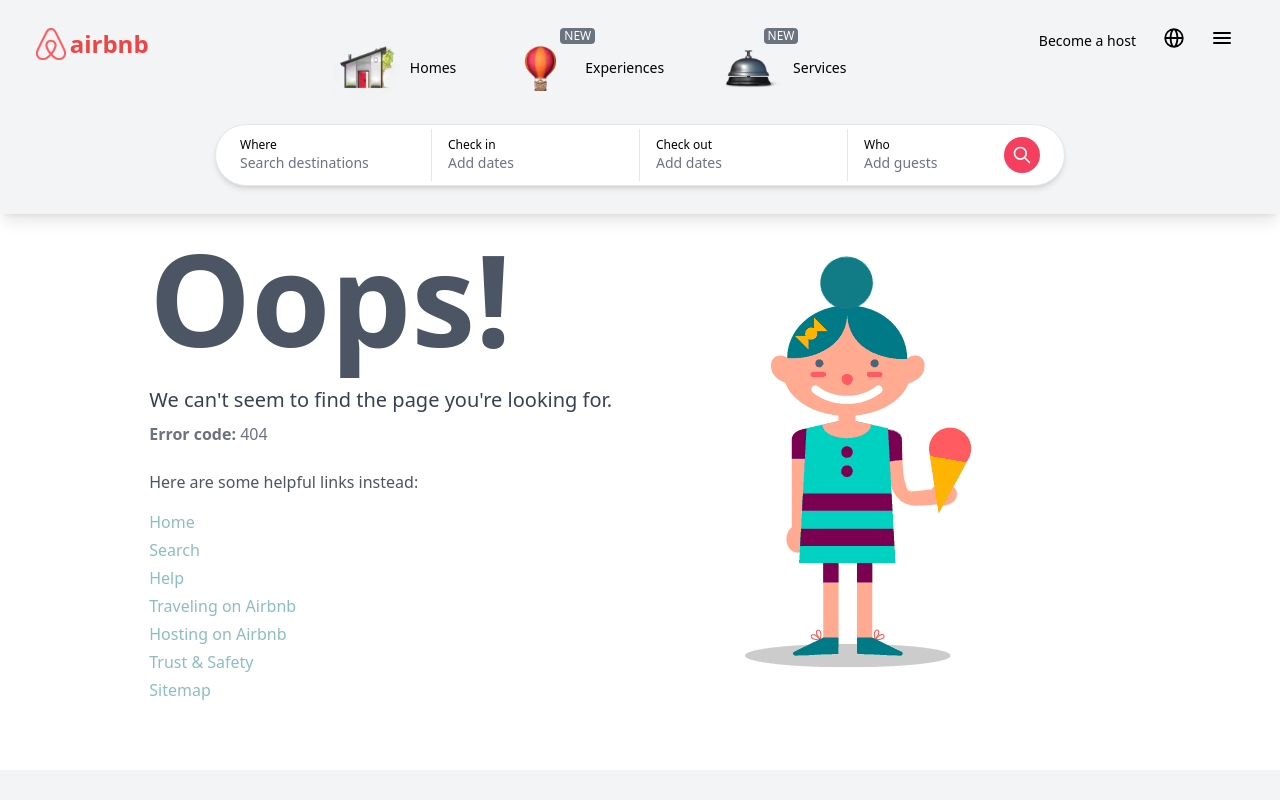
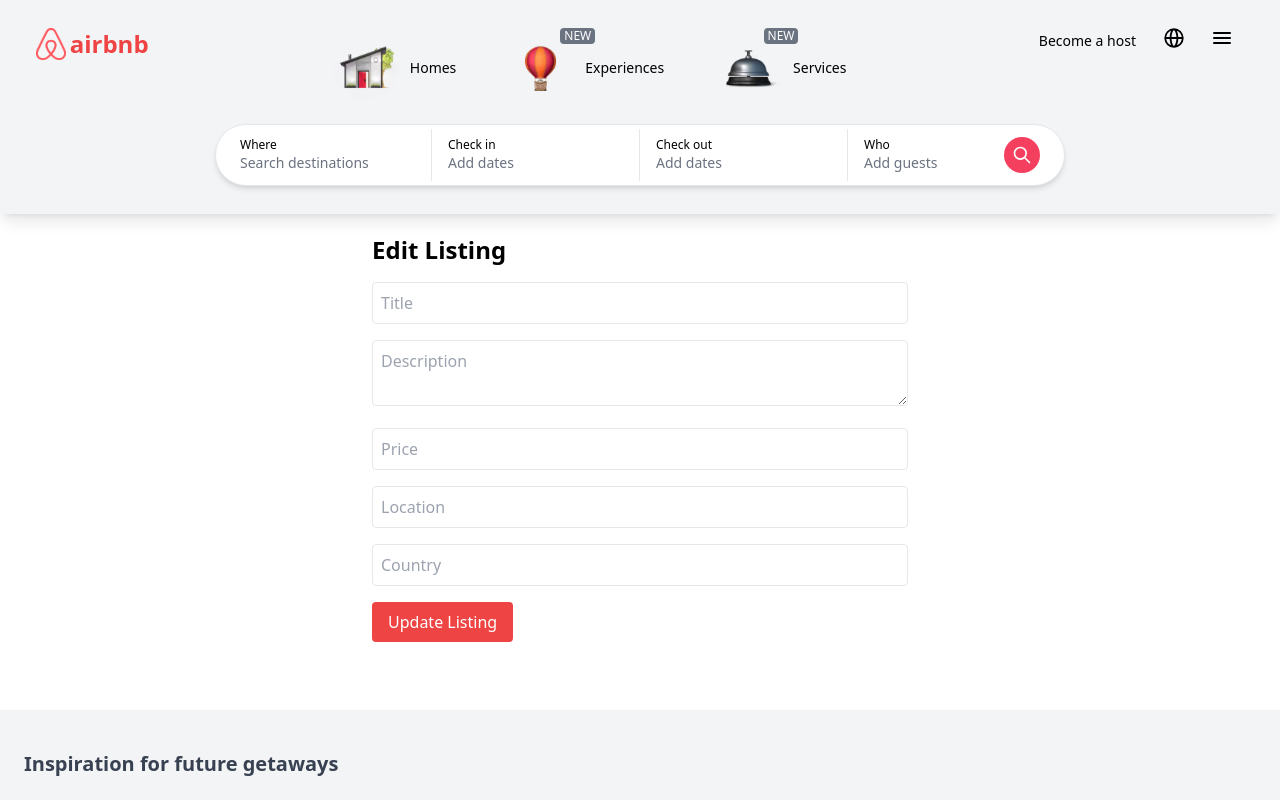
Before and after one commit to Ritik-Thakur-sudo/Wanderlust, a React (Vite) app in the folder frontend/: page /listings/1/edit in a window 1280 px wide. Shown: the top 800 px of the page. Built offline with nearby package versions, Linux system fonts and the light colour scheme; no server answers.

Commit message:
Create an Edit page to edit listing and set it routes

```diff
--- a/frontend/src/App.jsx
+++ b/frontend/src/App.jsx
@@ -10,6 +10,7 @@
 import Services from "./pages/Services";
 import NotFound from "./pages/NotFound";
 import Show from "./pages/Show";
+import Edit from "./pages/Edit";
 
 function App() {
   return (
@@ -22,6 +23,7 @@
         <Route path="/services" element={<Services />} />
         <Route path="/*" element={<NotFound />} />
         <Route path="/listings/:id" element={<Show />} />
+        <Route path="/listings/:id/edit" element={<Edit />} />
       </Routes>
       <Footer />
     </>
--- /dev/null
+++ b/frontend/src/pages/Edit.jsx
@@ -0,0 +1,94 @@
+import { useEffect, useState } from "react";
+import { useNavigate, useParams } from "react-router-dom";
+import axios from "axios";
+
+export default function Edit() {
+  const { id } = useParams();
+  const [listing, setListing] = useState({
+    title: "",
+    description: "",
+    price: "",
+    location: "",
+    country: "",
+  });
+
+  const navigate = useNavigate();
+
+  useEffect(() => {
+    axios
+      .get(`http://localhost:8080/listings/${id}`)
+      .then((res) => {
+        setListing(res.data);
+      })
+      .catch((err) => {
+        console.error("Error fetching listing:", err);
+      });
+  }, [id]);
+
+  const handleChange = (e) => {
+    const { name, value } = e.target;
+    setListing((prev) => ({ ...prev, [name]: value }));
+  };
+
+  const handleSubmit = async (e) => {
+    e.preventDefault();
+    try {
+      await axios.put(`http://localhost:8080/listings/${id}`, listing);
+    //   alert("Listing updated successfully!");
+      navigate(`/listings/${id}`);
+    } catch (err) {
+      console.error("Error updating listing:", err);
+      alert("Failed to update listing.");
+    }
+  };
+
+  return (
+    <div className="p-5 max-w-xl mx-auto">
+      <h1 className="text-2xl font-bold mb-4">Edit Listing</h1>
+      <form onSubmit={handleSubmit} className="space-y-4">
+        <input
+          type="text"
+          name="title"
+          placeholder="Title"
+          value={listing.title}
+          onChange={handleChange}
+          className="w-full border p-2 rounded"
+        />
+        <textarea
+          name="description"
+          placeholder="Description"
+          value={listing.description}
+          onChange={handleChange}
+          className="w-full border p-2 rounded"
+        ></textarea>
+        <input
+          type="number"
+          name="price"
+          placeholder="Price"
+          value={listing.price}
+          onChange={handleChange}
+          className="w-full border p-2 rounded"
+        />
+        <input
+          type="text"
+          name="location"
+          placeholder="Location"
+          value={listing.location}
+          onChange={handleChange}
+          className="w-full border p-2 rounded"
+        />
+        <input
+          type="text"
+          name="country"
+          placeholder="Country"
+          value={listing.country}
+          onChange={handleChange}
+          className="w-full border p-2 rounded"
+        />
+        <button type="submit" className="bg-red-500 text-white px-4 py-2 rounded">
+          Update Listing
+        </button>
+      </form>
+    </div>
+  );
+}
```
